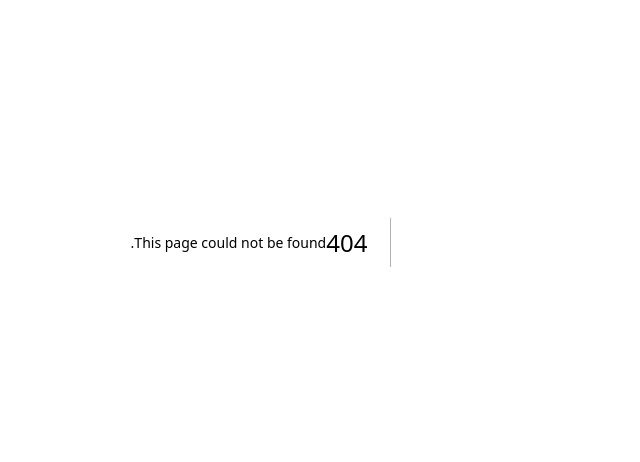
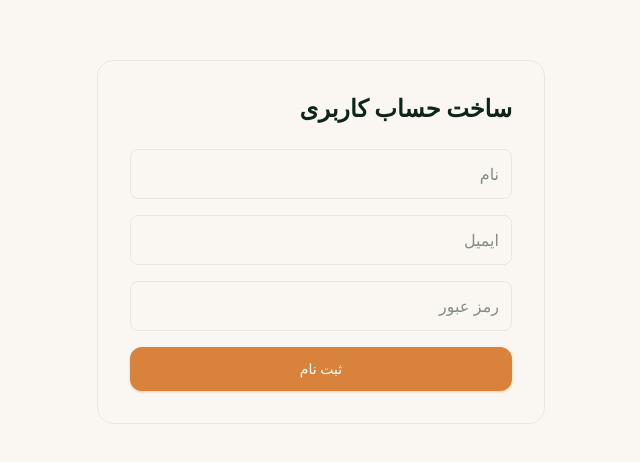
Before and after one commit to Milad20-ebrahimi/Cafe-matcha, a Next.js app: page /register in a window 1280 px wide. Before the commit this address had no page. Shown: the part 158-620 px from the top of the page, without its empty margins (411-1051 px from the left). Built offline with nearby package versions, Linux system fonts and the light colour scheme; no server answers.

Commit message:
feat: create register form and connect auth action

```diff
--- /dev/null
+++ b/src/app/(auth)/register/page.tsx
@@ -0,0 +1,48 @@
+import { RegisterForm } from "@/components/auth/register-form";
+
+
+export default function RegisterPage() {
+
+  return (
+
+    <main
+      className="
+        flex
+        min-h-screen
+        items-center
+        justify-center
+        p-6
+      "
+    >
+
+      <div
+        className="
+          w-full
+          max-w-md
+          rounded-2xl
+          border
+          p-8
+        "
+      >
+
+        <h1
+          className="
+            mb-6
+            text-2xl
+            font-bold
+          "
+        >
+          ساخت حساب کاربری
+        </h1>
+
+
+        <RegisterForm />
+
+      </div>
+
+
+    </main>
+
+  );
+
+}
--- /dev/null
+++ b/src/components/auth/register-form.tsx
@@ -0,0 +1,172 @@
+"use client";
+
+
+import { useState } from "react";
+import { toast } from "sonner";
+
+import { registerAction } from "@/actions/auth.action";
+
+import { Button } from "@/components/ui/button";
+
+
+
+export function RegisterForm() {
+
+
+  const [loading,setLoading] = useState(false);
+
+
+
+  async function handleSubmit(
+    e: React.FormEvent<HTMLFormElement>
+  ) {
+
+    e.preventDefault();
+
+
+    const formData =
+      new FormData(e.currentTarget);
+
+
+
+    const name =
+      formData.get("name") as string;
+
+
+    const email =
+      formData.get("email") as string;
+
+
+    const password =
+      formData.get("password") as string;
+
+
+
+    setLoading(true);
+
+
+
+    try {
+
+
+      const result =
+        await registerAction({
+          name,
+          email,
+          password,
+        });
+
+
+
+      if(!result.success){
+
+        toast.error(result.message);
+
+        return;
+
+      }
+
+
+
+      toast.success(
+        "ثبت نام موفق بود"
+      );
+
+
+    }
+    catch(error){
+
+      console.error(error);
+
+      toast.error(
+        "خطایی رخ داد"
+      );
+
+    }
+    finally{
+
+      setLoading(false);
+
+    }
+
+
+  }
+
+
+
+
+  return (
+
+    <form
+      onSubmit={handleSubmit}
+      className="
+        space-y-4
+      "
+    >
+
+
+      <input
+        name="name"
+        placeholder="نام"
+        className="
+          w-full
+          rounded-lg
+          border
+          p-3
+        "
+      />
+
+
+
+      <input
+        name="email"
+        type="email"
+        placeholder="ایمیل"
+        className="
+          w-full
+          rounded-lg
+          border
+          p-3
+        "
+      />
+
+
+
+      <input
+        name="password"
+        type="password"
+        placeholder="رمز عبور"
+        className="
+          w-full
+          rounded-lg
+          border
+          p-3
+        "
+      />
+
+
+
+      <Button
+        disabled={loading}
+        className="w-full"
+      >
+
+        {
+          loading
+          ?
+          "در حال ثبت..."
+          :
+          "ثبت نام"
+        }
+
+
+      </Button>
+
+
+
+    </form>
+
+  );
+
+
+}
```
